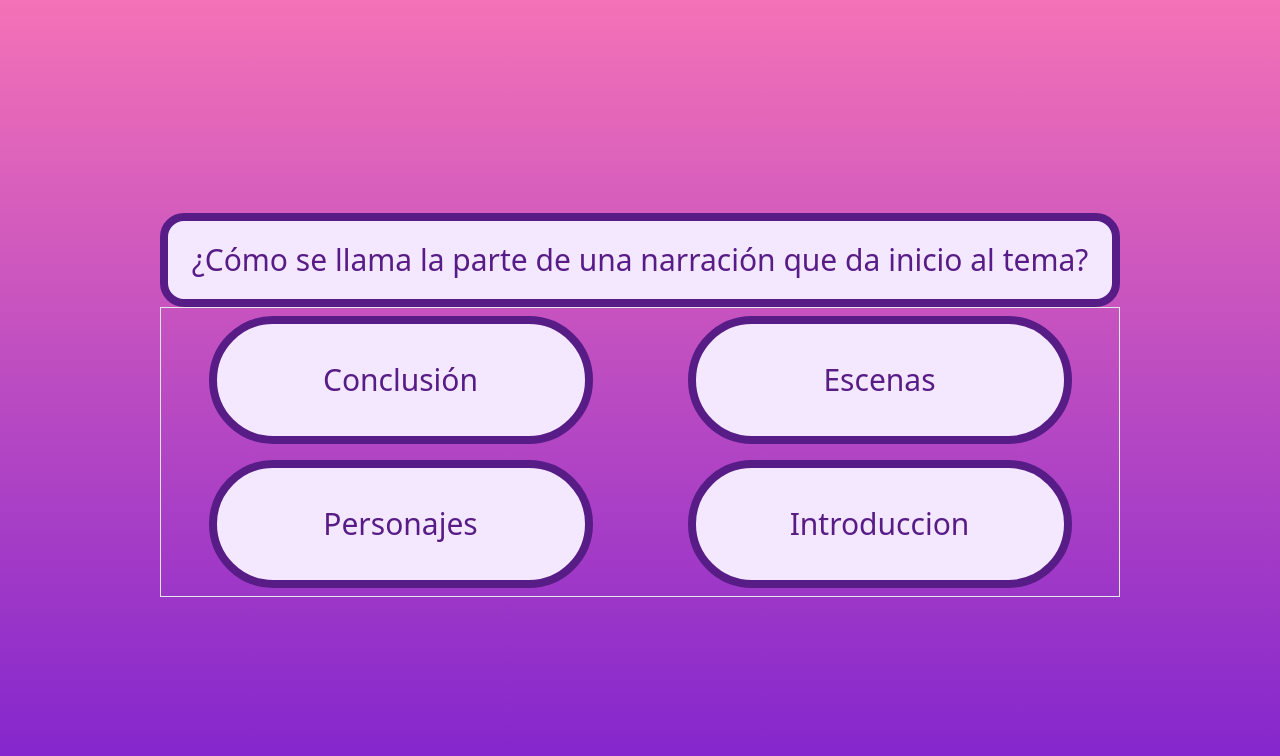
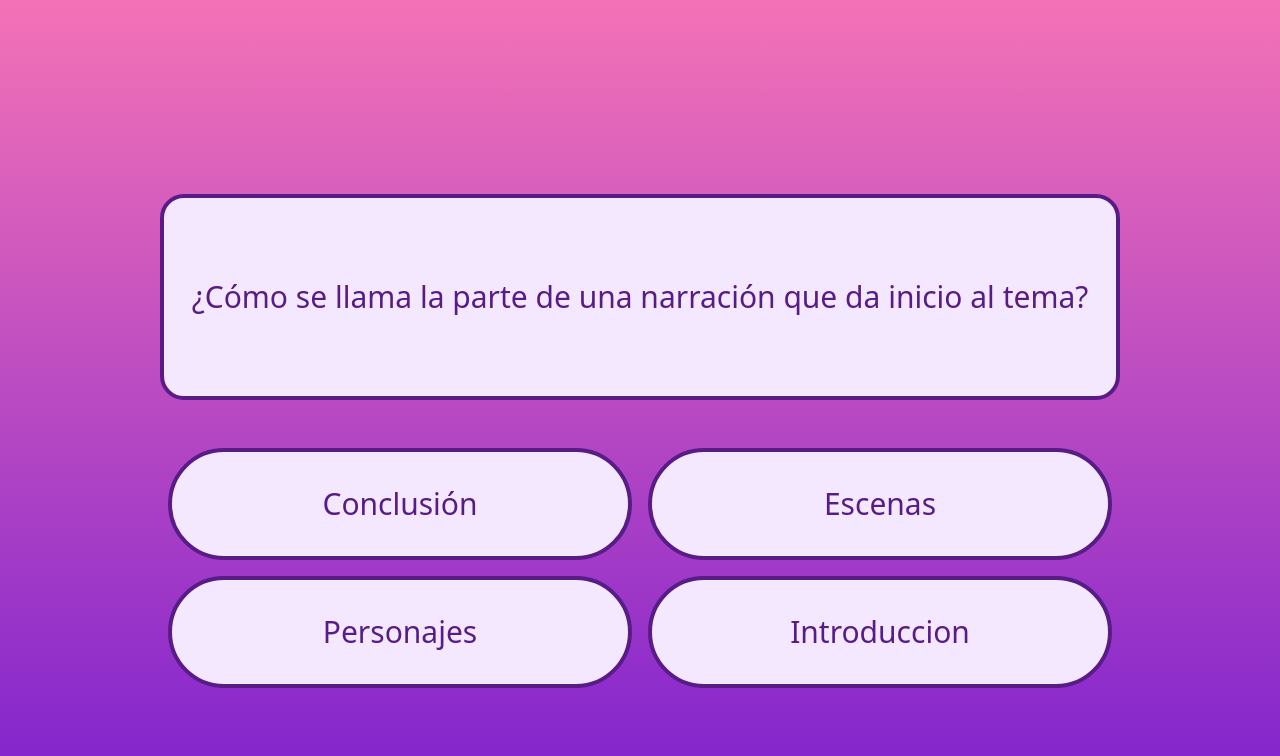
Before and after one commit to VedGarcia/RetoTrivia, a React (Vite) app: page /question in a window 1280 px wide. Shown: the top 756 px of the page. Built offline with nearby package versions, Linux system fonts and the light colour scheme.

Commit message:
Mod varios

```diff
--- a/src/components/SelectBox/index.jsx
+++ b/src/components/SelectBox/index.jsx
@@ -2,9 +2,11 @@ import SelectButton from "../SelectButton";
 
 const SelectBox = ({ items, onClick }) => {
   return (
-    <div className="w-3/4 grid m-auto border place-items-center grid-cols-2 grid-rows-2 gap-4 p-2">
-      {items.map(({ name }) => (
-        <SelectButton onClick={onClick}>{name}</SelectButton>
+    <div className="w-3/4 grid m-auto  my-10 place-items-center grid-cols-2 grid-rows-2 gap-4 p-2">
+      {items.map(({ name, ...rest }) => (
+        <SelectButton key={rest.id} onClick={() => onClick({ name, ...rest })}>
+          {name}
+        </SelectButton>
       ))}
     </div>
   );
--- a/src/components/SelectButton/index.jsx
+++ b/src/components/SelectButton/index.jsx
@@ -1,8 +1,8 @@
-const SelectButton = ({children}) => {
-    return (
-        <div className="w-96 h-32 border-8 border-purple-900 rounded-full grid place-content-center bg-purple-100 p-4">
-        <p className='text-3xl font-medium text-purple-900'>{children}</p>
-      </div>
-    )
-}
-export default SelectButton
+const SelectButton = ({ children, onClick }) => {
+  return (
+    <div onClick={onClick} className="cursor-pointer hover:bg-purple-200 w-full h-28 border-4 border-purple-900 hover:shadow-xl hover:shadow-violet-500 rounded-full grid place-content-center bg-purple-100 p-4">
+      <p className="text-3xl font-medium text-purple-900">{children}</p>
+    </div>
+  );
+};
+export default SelectButton;
--- a/src/components/TextBox/index.jsx
+++ b/src/components/TextBox/index.jsx
@@ -1,7 +1,7 @@
 const TextBox = ({children}) => {
     return (
-        <div className='w-3/4 h-1/4 rounded-3xl border-8 border-purple-900 grid place-content-center bg-purple-100 p-4 m-auto'>
-            <p className='text-3xl font-medium  text-purple-900'>
+        <div className='w-3/4 h-1/2 rounded-3xl border-4 border-purple-900 grid place-content-center bg-purple-100 p-4 m-auto'>
+            <p className='text-3xl font-medium  text-purple-900 '>
                 {children}
             </p>
         </div>
--- a/src/pages/GameOver/index.jsx
+++ b/src/pages/GameOver/index.jsx
@@ -1,8 +1,13 @@
+import Layout from "../../components/Layout"
+
 const  GameOver = () => {
     return(
-        <div className='w-screen h-screen bg-black text-white'>
+        <Layout>
+        <p className="text-gray-100 text-6xl font-bold">
             GameOver
-        </div>
+        </p>
+
+        </Layout>
     )
 }
 
--- a/src/pages/LevelUp/index.jsx
+++ b/src/pages/LevelUp/index.jsx
@@ -1,9 +1,13 @@
-const  LevelUp = () => {
-    return(
-        <div className='w-screen h-screen bg-black text-white'>
-            LevelUp
-        </div>
-    )
-}
+import Layout from "../../components/Layout";
 
-export default LevelUp
+const LevelUp = () => {
+  return (
+    <Layout>
+      <div>
+        <p className="text-gray-100 text-6xl font-bold">LevelUp</p>
+      </div>
+    </Layout>
+  );
+};
+
+export default LevelUp;
```
